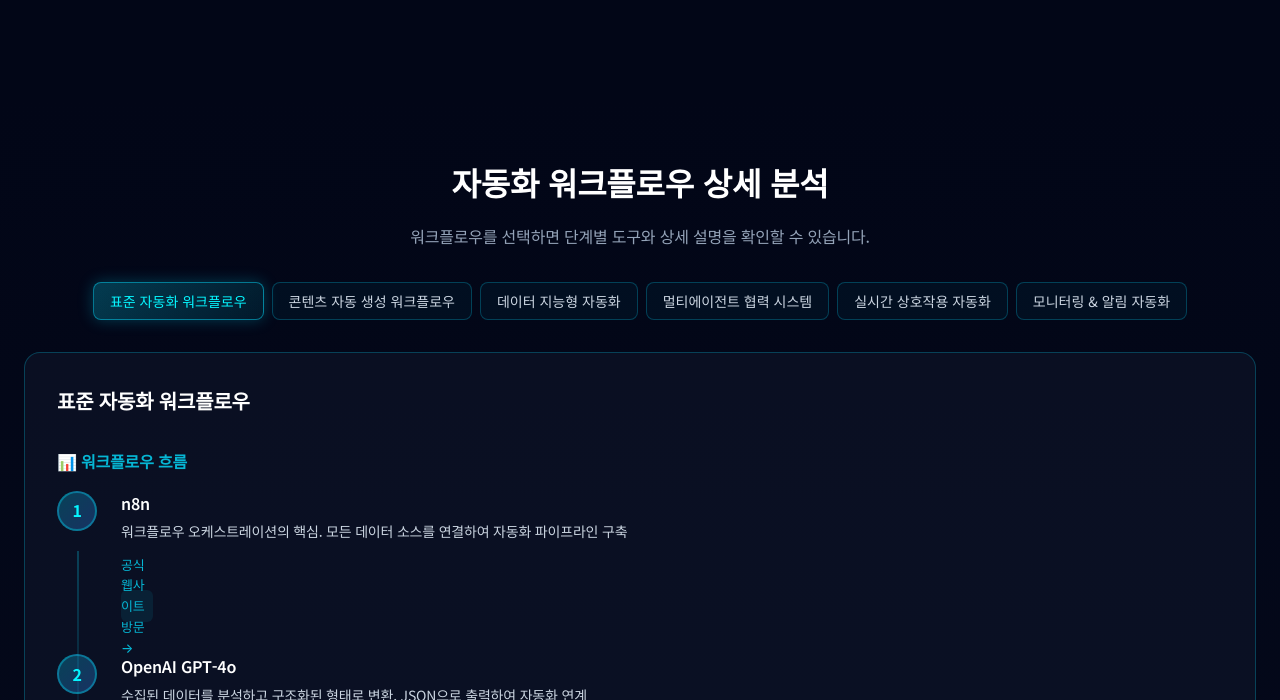
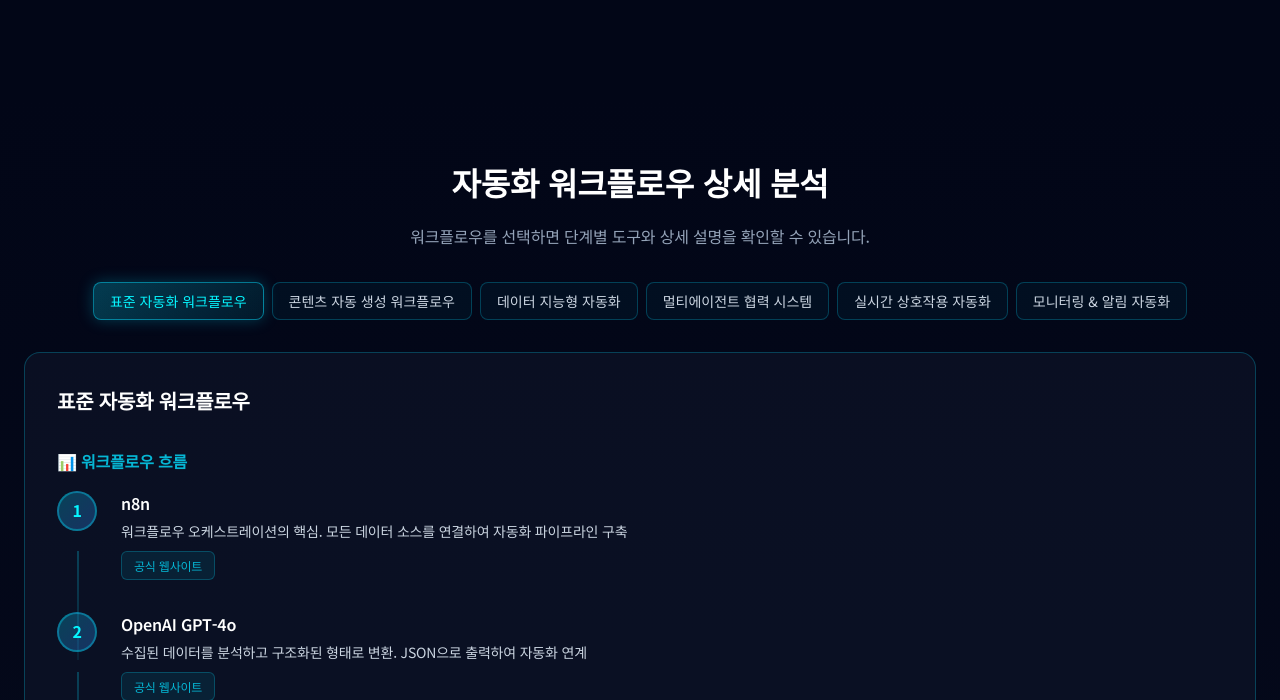
Before and after one commit to eomjinseong-art/Nadoo-Ai-Autom, a website: page index.html in a window 1280 px wide. Both pictures are taken after a click on the button "표준 자동화 워크플로우". Shown: the part 7891-8591 px from the top of the page. Drawn offline with Linux system fonts and the light colour scheme.

Commit message:
Update index.html

```diff
--- a/index.html
+++ b/index.html
@@ -434,15 +434,31 @@
             margin-bottom: 0.5rem;
         }
 
-        .step-content .tool-link {
-            font-size: 0.8125rem;
+        .step-links {
+            display: flex;
+            gap: 0.5rem;
+            flex-wrap: wrap;
+            margin-top: 0.5rem;
+        }
+
+        .step-link-btn {
+            font-size: 0.75rem;
             color: #06b6d4;
+            background: rgba(6, 182, 212, 0.1);
+            border: 1px solid rgba(6, 182, 212, 0.3);
+            padding: 0.25rem 0.75rem;
+            border-radius: 0.375rem;
             text-decoration: none;
             font-weight: 500;
+            transition: all 150ms;
+            cursor: pointer;
+            font-family: inherit;
         }
 
-        .step-content .tool-link:hover {
-            text-decoration: underline;
+        .step-link-btn:hover {
+            background: rgba(6, 182, 212, 0.2);
+            border-color: rgba(6, 182, 212, 0.5);
+            color: #a5f3fc;
         }
 
         .workflow-info {
@@ -1138,7 +1154,7 @@
                         <div class="step-content">
                             <h4>${tool.toolName}</h4>
                             <p>${tool.detail}</p>
-                            ${fullTool ? `<a href="${fullTool.url}" target="_blank" class="tool-link">공식 웹사이트 방문 →</a>` : ''}
+                            ${fullTool ? `<div class="step-links"><a href="${fullTool.url}" target="_blank" class="step-link-btn">공식 웹사이트</a></div>` : ''}
                         </div>
                     </div>
                 `;
```
